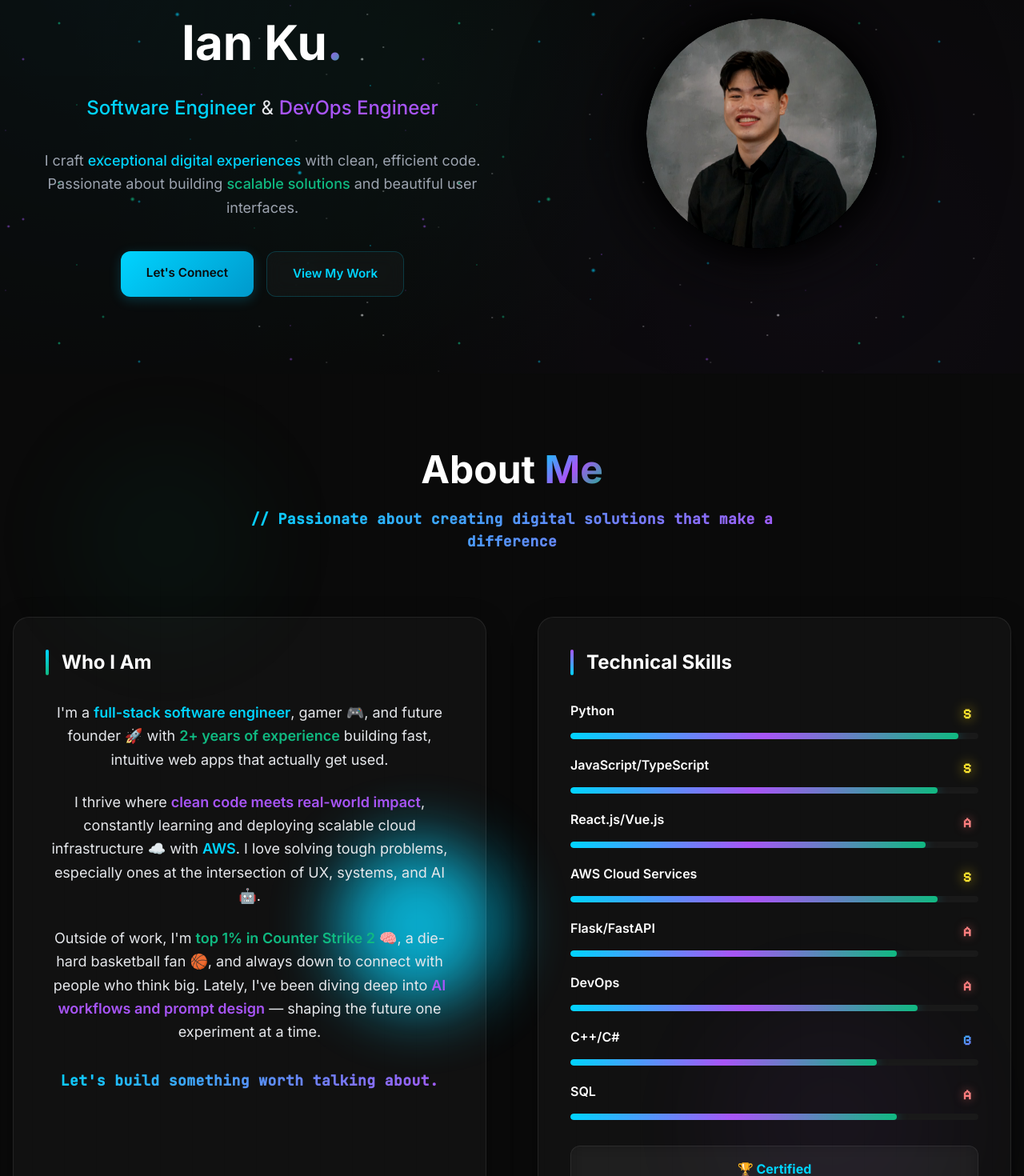
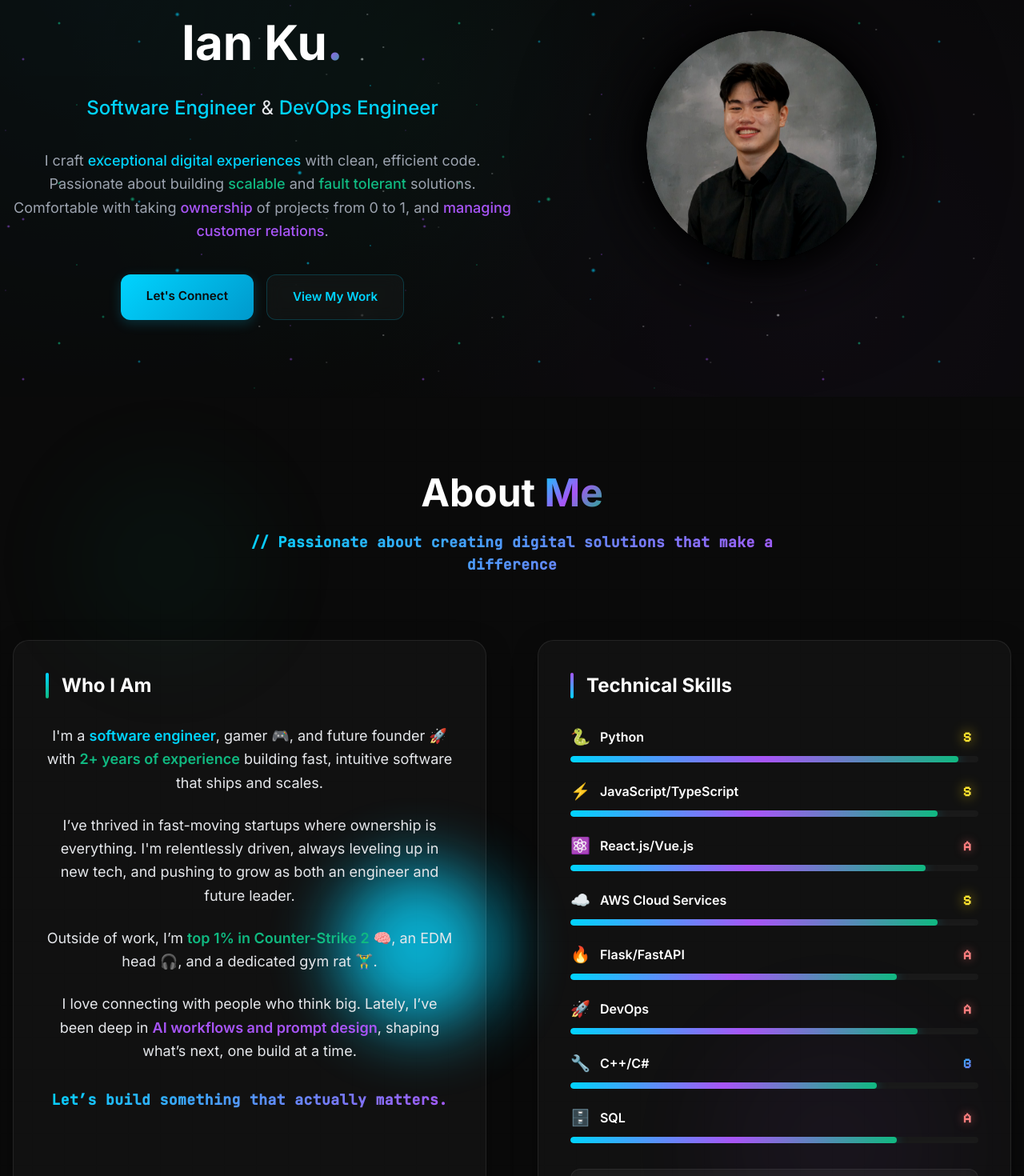
Before and after one commit to iankuys/my-portfolio-vite, a React (Vite) app: page / in a window 1280 px wide. Shown: the part 160-1630 px from the top of the page at 80% size. Built offline with nearby package versions, Linux system fonts and the light colour scheme.

Commit message:
improved about me with new desc and technical skills added icons

```diff
--- a/src/components/About.jsx
+++ b/src/components/About.jsx
@@ -3,14 +3,14 @@ import { useState, useEffect, useMemo } from 'react';
 // About Section
 function About() {
     const skills = useMemo(() => [
-        { name: 'Python', level: 95 },
-        { name: 'JavaScript/TypeScript', level: 90 },
-        { name: 'React.js/Vue.js', level: 87 },
-        { name: 'AWS Cloud Services', level: 90 },
-        { name: 'Flask/FastAPI', level: 80 },
-        { name: 'DevOps', level: 85 },
-        { name: 'C++/C#', level: 75 },
-        { name: 'SQL', level: 80 },
+        { name: 'Python', level: 95, icon: '🐍' },
+        { name: 'JavaScript/TypeScript', level: 90, icon: '⚡' },
+        { name: 'React.js/Vue.js', level: 87, icon: '⚛️' },
+        { name: 'AWS Cloud Services', level: 90, icon: '☁️' },
+        { name: 'Flask/FastAPI', level: 80, icon: '🔥' },
+        { name: 'DevOps', level: 85, icon: '🚀' },
+        { name: 'C++/C#', level: 75, icon: '🔧' },
+        { name: 'SQL', level: 80, icon: '🗄️' },
     ], []);
 
     const [animated, setAnimated] = useState({});
@@ -93,16 +93,19 @@ function About() {
                             </div>
                             <div className="space-y-6 text-secondary leading-relaxed text-lg">
                                 <p className="transition-all duration-300 hover:text-primary">
-                                    I'm a <span className="text-accent font-semibold">full-stack software engineer</span>, gamer 🎮, and future founder 🚀 with <span className="text-green font-semibold">2+ years of experience</span> building fast, intuitive web apps that actually get used.
+                                    I'm a <span className="text-accent font-semibold">software engineer</span>, gamer 🎮, and future founder 🚀 with <span className="text-green font-semibold">2+ years of experience</span> building fast, intuitive software that ships and scales.
                                 </p>
                                 <p className="transition-all duration-300 hover:text-primary">
-                                    I thrive where <span className="text-purple font-semibold">clean code meets real-world impact</span>, constantly learning and deploying scalable cloud infrastructure ☁️ with <span className="text-accent font-semibold">AWS</span>. I love solving tough problems, especially ones at the intersection of UX, systems, and AI 🤖.
+                                    I’ve thrived in fast-moving startups where ownership is everything. I'm relentlessly driven, always leveling up in new tech, and pushing to grow as both an engineer and future leader.
                                 </p>
                                 <p className="transition-all duration-300 hover:text-primary">
-                                    Outside of work, I'm <span className="text-green font-semibold">top 1% in Counter Strike 2</span> 🧠, a die-hard basketball fan 🏀, and always down to connect with people who think big. Lately, I've been diving deep into <span className="text-purple font-semibold">AI workflows and prompt design</span> — shaping the future one experiment at a time.
+                                    Outside of work, I’m <span className="text-green font-semibold">top 1% in Counter-Strike 2</span> 🧠, an EDM head 🎧, and a dedicated gym rat 🏋️‍♂️.
+                                </p>
+                                <p className="transition-all duration-300 hover:text-primary">
+                                    I love connecting with people who think big. Lately, I’ve been deep in <span className="text-purple font-semibold">AI workflows and prompt design</span>, shaping what’s next, one build at a time.
                                 </p>
                                 <p className="text-accent font-semibold text-l mt-8 font-code">
-                                    Let's build something worth talking about.
+                                    Let’s build something that actually matters.
                                 </p>
                             </div>
                         </div>
@@ -119,8 +122,13 @@ function About() {
                                     const { tier, style } = getSkillTier(skill.level);
                                     return (
                                         <div key={skill.name} className="transition-all duration-500 hover:scale-105">
-                                            <div className="flex justify-between mb-2">
-                                                <span className="font-semibold text-primary text-base">{skill.name}</span>
+                                            <div className="flex justify-between items-center mb-2">
+                                                <div className="flex items-center gap-3">
+                                                    <span className="text-xl transition-transform duration-300 hover:scale-110">
+                                                        {skill.icon}
+                                                    </span>
+                                                    <span className="font-semibold text-primary text-base">{skill.name}</span>
+                                                </div>
                                                 <span className={`font-code text-xs bg-accent-soft px-2 py-1 rounded-full ${style}`}>
                                                     {tier}
                                                 </span>
--- a/src/components/Hero.jsx
+++ b/src/components/Hero.jsx
@@ -98,11 +98,11 @@ function Hero({ isLoaded }) {
                         Ian Ku<span className="gradient-text">.</span>
                     </h1>
                     <h2 className={`text-xl md:text-2xl text-secondary mb-8 leading-relaxed ${isLoaded ? 'opacity-100 delay-200' : 'opacity-0'}`}>
-                        <span className="font-medium text-accent">Software Engineer</span> & <span className="font-medium text-purple">DevOps Engineer</span>
+                        <span className="font-medium text-accent">Software Engineer</span> & <span className="font-medium text-accent">DevOps Engineer</span>
                     </h2>
                     <p className={`text-lg text-muted mb-10 leading-relaxed ${isLoaded ? 'opacity-100 delay-400' : 'opacity-0'}`}>
                         I craft <span className="text-accent font-medium">exceptional digital experiences</span> with clean, efficient code.
-                        Passionate about building <span className="text-green font-medium">scalable solutions</span> and beautiful user interfaces.
+                        Passionate about building <span className="text-green font-medium">scalable</span> and <span className="text-green font-medium">fault tolerant</span> solutions. Comfortable with taking <span className="text-purple font-medium">ownership</span> of projects from 0 to 1, and <span className="text-purple font-medium">managing customer relations</span>.
                     </p>
                     <div className={`flex flex-col md:flex-row gap-4 justify-start md:justify-center ${isLoaded ? 'opacity-100 delay-600' : 'opacity-0'}`}>
                         <a
```
